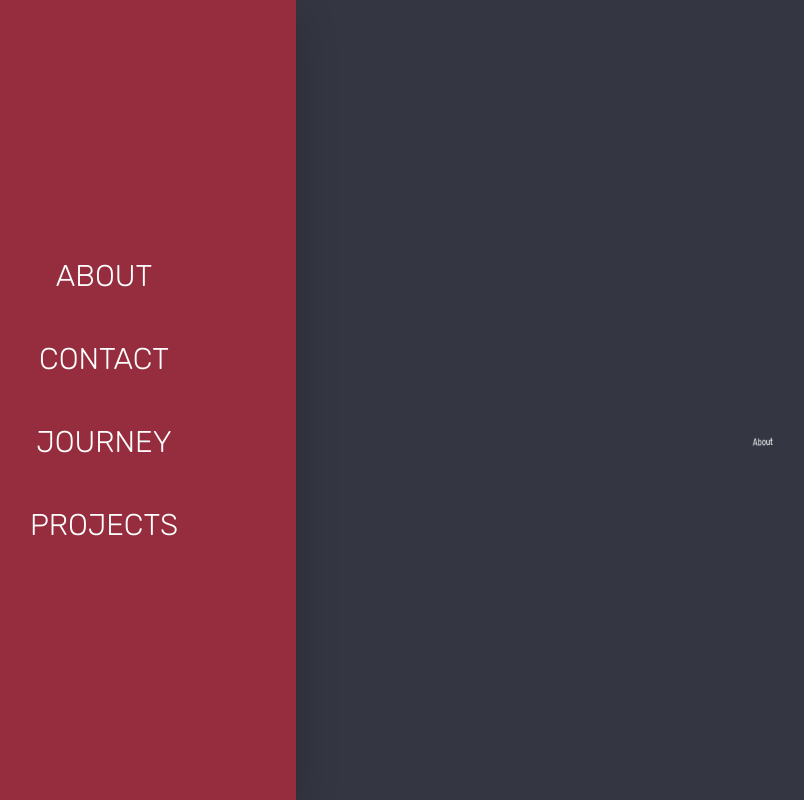
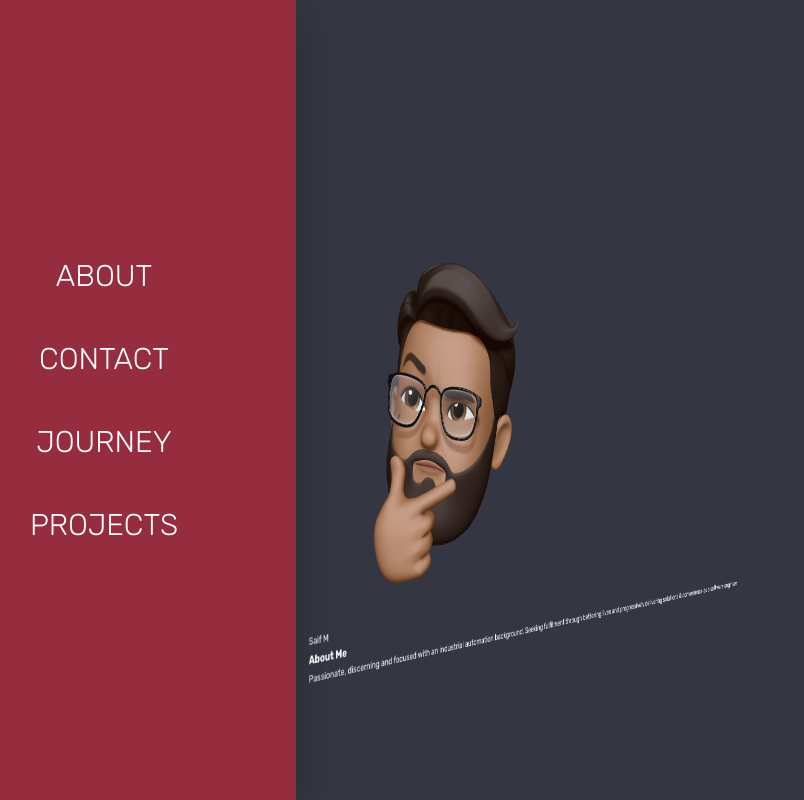
Before and after one commit to MohdSaifulM/portfolio, a React (Vite) app: page /about in a window 1280 px wide. Shown: the whole page, without its empty margins (88-892 px from the left). Built offline with nearby package versions, Linux system fonts and the light colour scheme.

Commit message:
style: 💄 Revert About HTML that was reverted

```diff
--- a/src/pages/About.tsx
+++ b/src/pages/About.tsx
@@ -4,7 +4,18 @@ const About = () => {
     return (
         <>
             <NavigationBar />
-            <div className="section">About</div>
+            <div className="section section-about">
+                <div className="about">
+                    <figure className="about__shape">
+                        <img src="src\assets\avatar.png" alt="" className="about__img" />
+                        <figcaption className="about__caption">Saif M</figcaption>
+                    </figure>
+                    <div className="about__text">
+                        <h3>About Me</h3>
+                        <p>Passionate, discerning and focused with an industrial automation background. Seeking fulfilment through bettering lives and progressively delivering solutions & convenience as a software engineer</p>
+                    </div>
+                </div>
+            </div>
         </>
     );
 };
```
